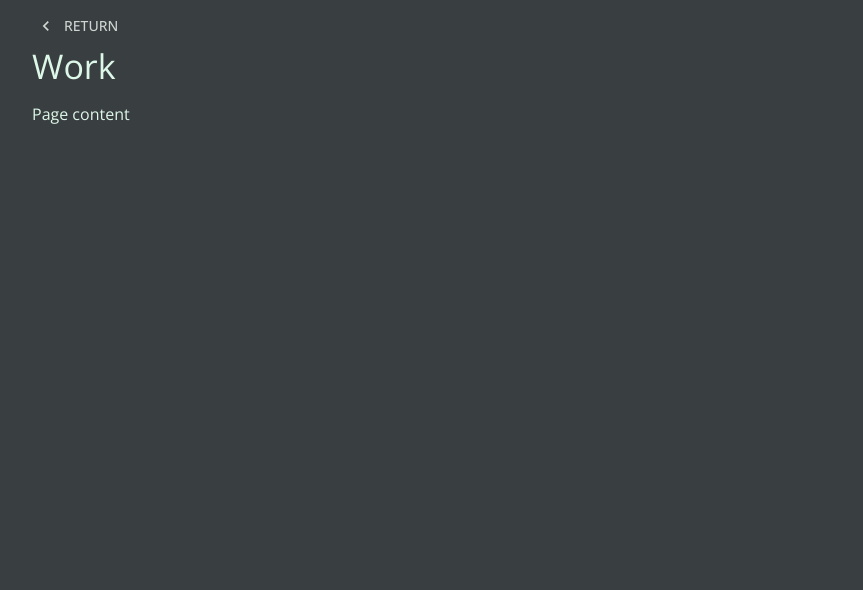
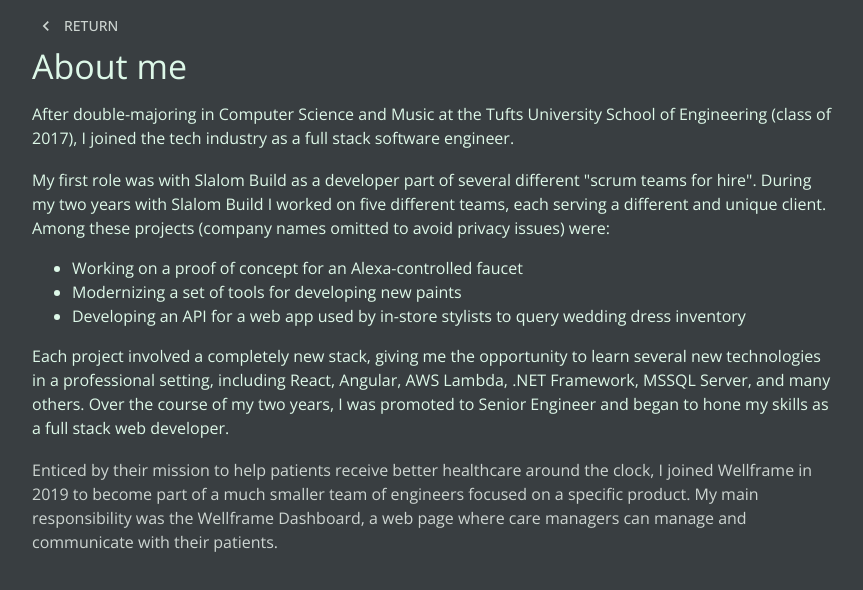
Before and after one commit to eli-boninger/boninger, a React (Vite) app: page /work in a window 1280 px wide. Shown: the top 590 px of the page, without its empty margins (32-895 px from the left). Built offline with nearby package versions, Linux system fonts and the light colour scheme.

Commit message:
begin filling out pages

```diff
--- a/index.html
+++ b/index.html
@@ -7,7 +7,7 @@
     <link rel="preconnect" href="https://fonts.gstatic.com" crossorigin>
     <link href="https://fonts.googleapis.com/css2?family=Open+Sans:ital,wght@0,300;0,400;0,500;0,700;1,400;1,500&display=swap" rel="stylesheet">
     <meta name="viewport" content="width=device-width, initial-scale=1.0" />
-    <title>Vite + React + TS</title>
+    <title>Eli Boninger</title>
   </head>
   <body style="margin: 0;">
     <div id="root"></div>
--- a/src/App.tsx
+++ b/src/App.tsx
@@ -5,7 +5,8 @@
 import { Outlet } from "react-router-dom";
 
 const appBox = css({
-  height: "100vh",
+  height: "100%",
+  minHeight: "100vh",
   width: "100%",
 });
 
--- a/src/components/Header.tsx
+++ b/src/components/Header.tsx
@@ -14,7 +14,13 @@
   const isRootPath = pathname === "/";
 
   return (
-    <Slide appear={false} in={isRootPath} unmountOnExit timeout={1000}>
+    <Slide
+      appear={false}
+      in={isRootPath}
+      enter={false}
+      unmountOnExit
+      timeout={1000}
+    >
       <div
         css={{
           display: "flex",
@@ -32,7 +38,7 @@
             color="secondary"
             aria-label="Navigation options button group"
           >
-            <Button onClick={() => navigate("/work")}>Work</Button>
+            <Button onClick={() => navigate("/work")}>Bio</Button>
             <Button onClick={() => navigate("/music")}>Music</Button>
             <Button>Miscellaneous</Button>
           </ButtonGroup>
--- a/src/pages/Music.tsx
+++ b/src/pages/Music.tsx
@@ -1,9 +1,46 @@
-import { Typography } from "@mui/material";
+import { Divider, Typography } from "@mui/material";
 import React from "react";
 import { BasePage } from "./BasePage";
+import { css } from "@emotion/react";
+
+const iframeStyles = css({
+  border: 0,
+  width: "100%",
+  height: "120px",
+  marginTop: ".5rem",
+  marginBottom: "2rem",
+});
 
 export const Music = () => (
   <BasePage title="Music">
-    <Typography color="secondary.light">Page content</Typography>
+    <Typography color="secondary.light">
+      Wae Mel | <i>solo project</i>
+    </Typography>
+    <Typography color="#B48291">
+      All music written, played, recorded, and mixed by me.
+    </Typography>
+    <iframe
+      css={iframeStyles}
+      src="https://bandcamp.com/EmbeddedPlayer/album=304322865/size=large/bgcol=ffffff/linkcol=0687f5/tracklist=false/artwork=small/transparent=true/"
+      seamless
+    >
+      <a href="https://waemel.bandcamp.com/album/wae-mels-pop-hits">
+        Wae Mel&#39;s Pop Hits! by Wae Mel
+      </a>
+    </iframe>
+    <Divider color="#B48291" />
+    <Typography color="secondary.light" style={{ marginTop: "2rem" }}>
+      The Womb Bats | <i>my college rock band</i>
+    </Typography>
+    <Typography color="#B48291">That's me on the keys.</Typography>
+    <iframe
+      css={iframeStyles}
+      src="https://bandcamp.com/EmbeddedPlayer/track=2118083282/size=large/bgcol=ffffff/linkcol=0687f5/tracklist=false/artwork=small/transparent=true/"
+      seamless
+    >
+      <a href="https://thewombbats.bandcamp.com/track/shapeshifter">
+        Shapeshifter by The Womb Bats
+      </a>
+    </iframe>
   </BasePage>
 );
--- a/src/pages/Work.tsx
+++ b/src/pages/Work.tsx
@@ -1,9 +1,50 @@
-import { Fade, Typography } from "@mui/material";
+import {
+  Fade,
+  ImageList,
+  ImageListItem,
+  ImageListItemBar,
+  Typography,
+} from "@mui/material";
 import React from "react";
 import { BasePage } from "./BasePage";
 
 export const Work = () => (
-  <BasePage title="Work">
-    <Typography color="secondary.light">Page content</Typography>
+  <BasePage title="About me">
+    <div style={{ maxWidth: "50rem" }}>
+      <Typography color="secondary.light">
+        After double-majoring in Computer Science and Music at the Tufts
+        University School of Engineering (class of 2017), I joined the tech
+        industry as a full stack software engineer.
+      </Typography>
+      <br />
+      <Typography color="secondary.light">
+        My first role was with Slalom Build as a developer part of several
+        different "scrum teams for hire". During my two years with Slalom Build
+        I worked on five different teams, each serving a different and unique
+        client. Among these projects (company names omitted to avoid privacy
+        issues) were:
+        <ul>
+          <li>Working on a proof of concept for an Alexa-controlled faucet</li>
+          <li>Modernizing a set of tools for developing new paints</li>
+          <li>
+            Developing an API for a web app used by in-store stylists to query
+            wedding dress inventory
+          </li>
+        </ul>
+        Each project involved a completely new stack, giving me the opportunity
+        to learn several new technologies in a professional setting, including
+        React, Angular, AWS Lambda, .NET Framework, MSSQL Server, and many
+        others. Over the course of my two years, I was promoted to Senior
+        Engineer and began to hone my skills as a full stack web developer.
+      </Typography>
+      <br />
+      <Typography color="secondary">
+        Enticed by their mission to help patients receive better healthcare
+        around the clock, I joined Wellframe in 2019 to become part of a much
+        smaller team of engineers focused on a specific product. My main
+        responsibility was the Wellframe Dashboard, a web page where care
+        managers can manage and communicate with their patients.
+      </Typography>
+    </div>
   </BasePage>
 );
--- a/src/theme.tsx
+++ b/src/theme.tsx
@@ -13,7 +13,7 @@
       main: "#CDD5D1",
     },
     info: {
-      main: "#7880B5",
+      main: "#EB9486",
     },
   },
 });
```
